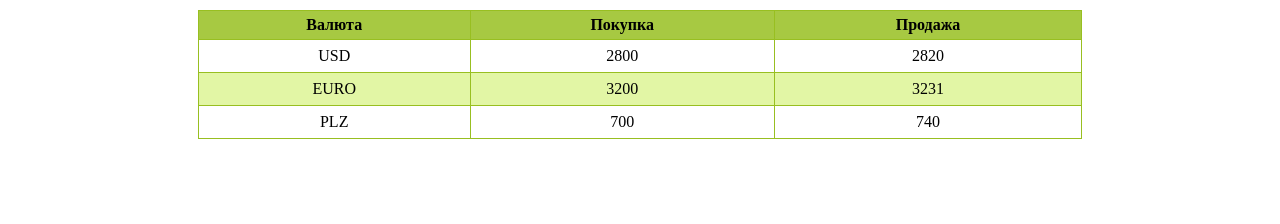
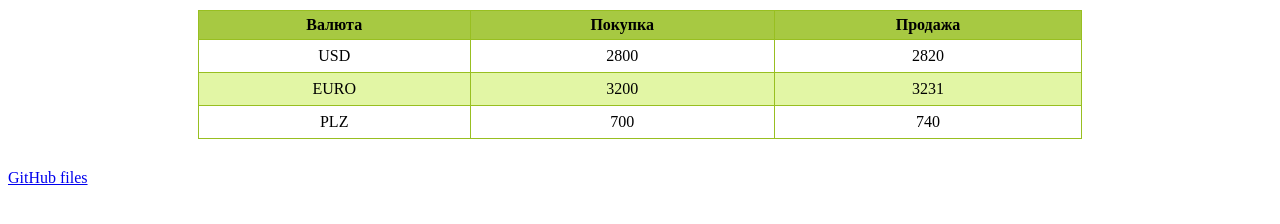
Before and after one commit to ButenkoA/currency_exchange, a plain HTML site: page index.html in a window 1280 px wide. Drawn offline with Linux system fonts and the light colour scheme.

Commit message:
Update index.html

```diff
--- a/index.html
+++ b/index.html
@@ -33,6 +33,9 @@
         </tr>
     </table>
 
+        <a href="https://github.com/ButenkoA/currency_exchange">GitHub files</a>
+
+
 
     <script src="js/main.js"></script>
 </body>
```
